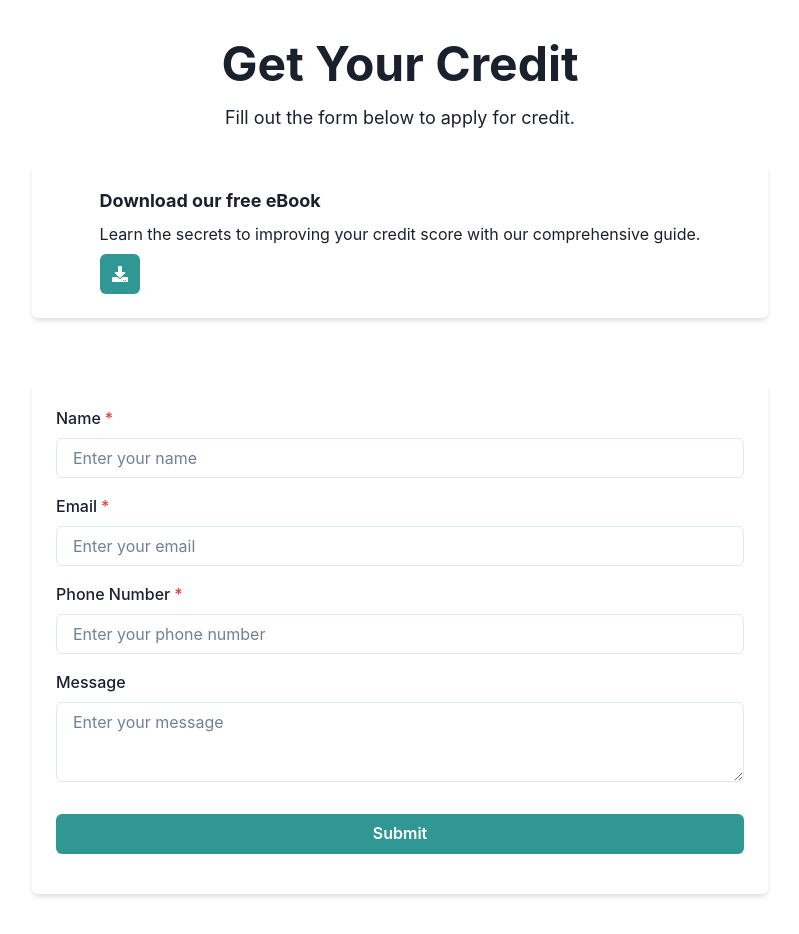
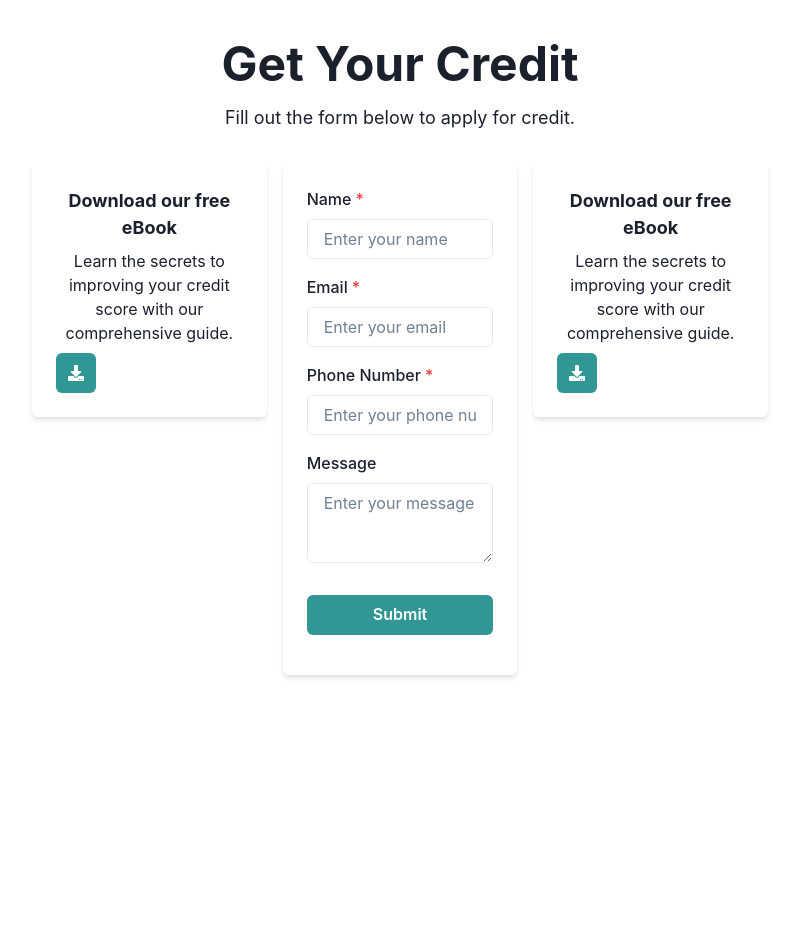
Before and after one commit to GPT-Engineer-App/credit-form-landing, a React (Vite) app: page / in a window 1280 px wide. Shown: the whole page, without its empty margins (240-1039 px from the left). After the commit the page ends 800 px from the top, so only its background shows below. Built offline with nearby package versions, Linux system fonts and the light colour scheme.

Commit message:
Moved the `DownloadBanner` component to both sides of the form by wrapping the form and the `DownloadBanner` components in a `HStack` in the `Index.jsx` file.
Prompt: move download banner on both sides of the form

```diff
--- a/src/pages/Index.jsx
+++ b/src/pages/Index.jsx
@@ -22,6 +22,7 @@ const Index = () => {
           <Text fontSize="lg">Fill out the form below to apply for credit.</Text>
         </Box>
 
+        <HStack spacing={4} width="100%" alignItems="flex-start">
           <DownloadBanner />
           {step === 1 ? (
             <Box width="100%" p={6} boxShadow="md" borderRadius="md" bg="white">
@@ -56,6 +57,8 @@ const Index = () => {
           ) : (
             <SecondStepForm setStep={setStep} />
           )}
+          <DownloadBanner />
+        </HStack>
       </VStack>
     </Container>
   );
```
Lines whose indentation alone changed are shown as unchanged.
